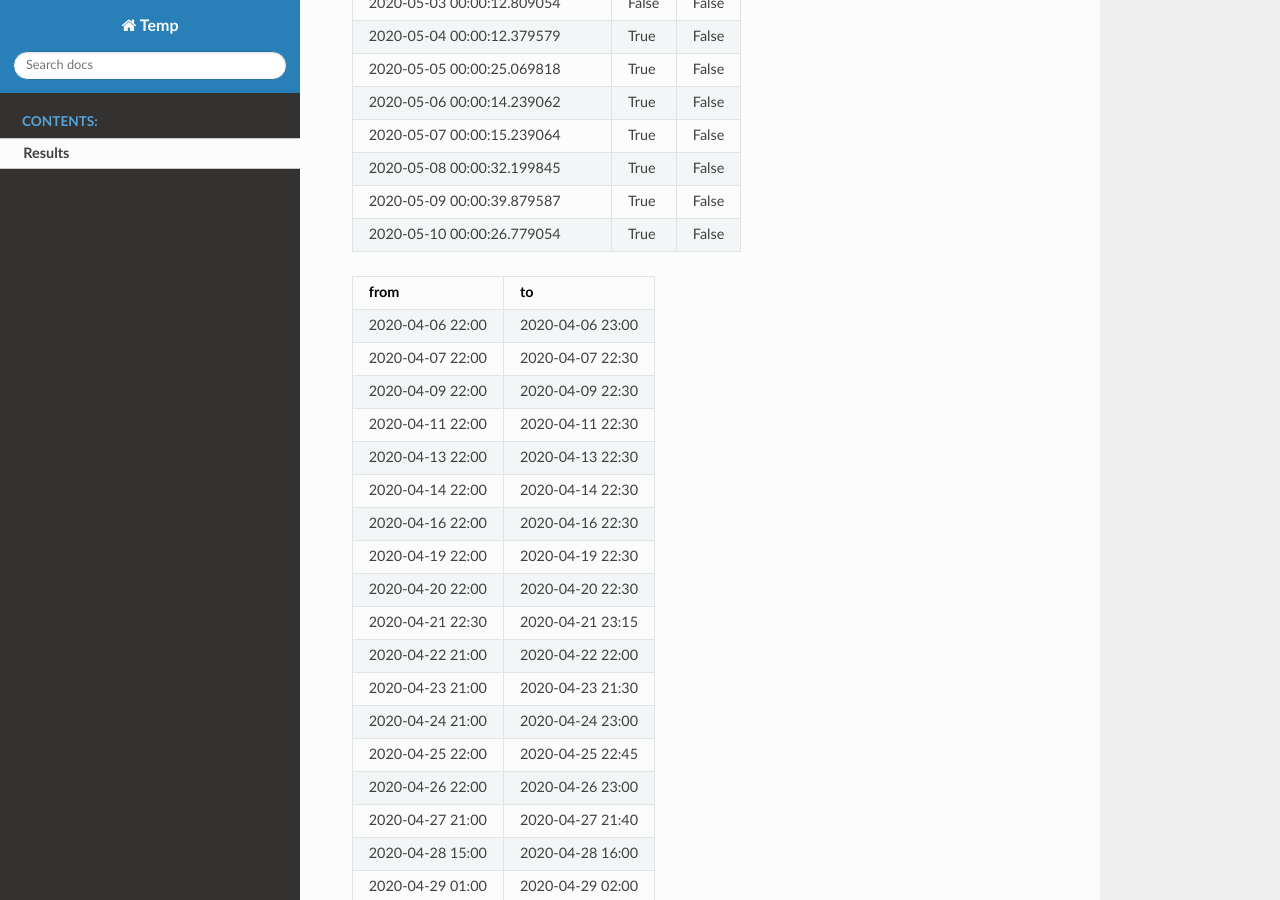
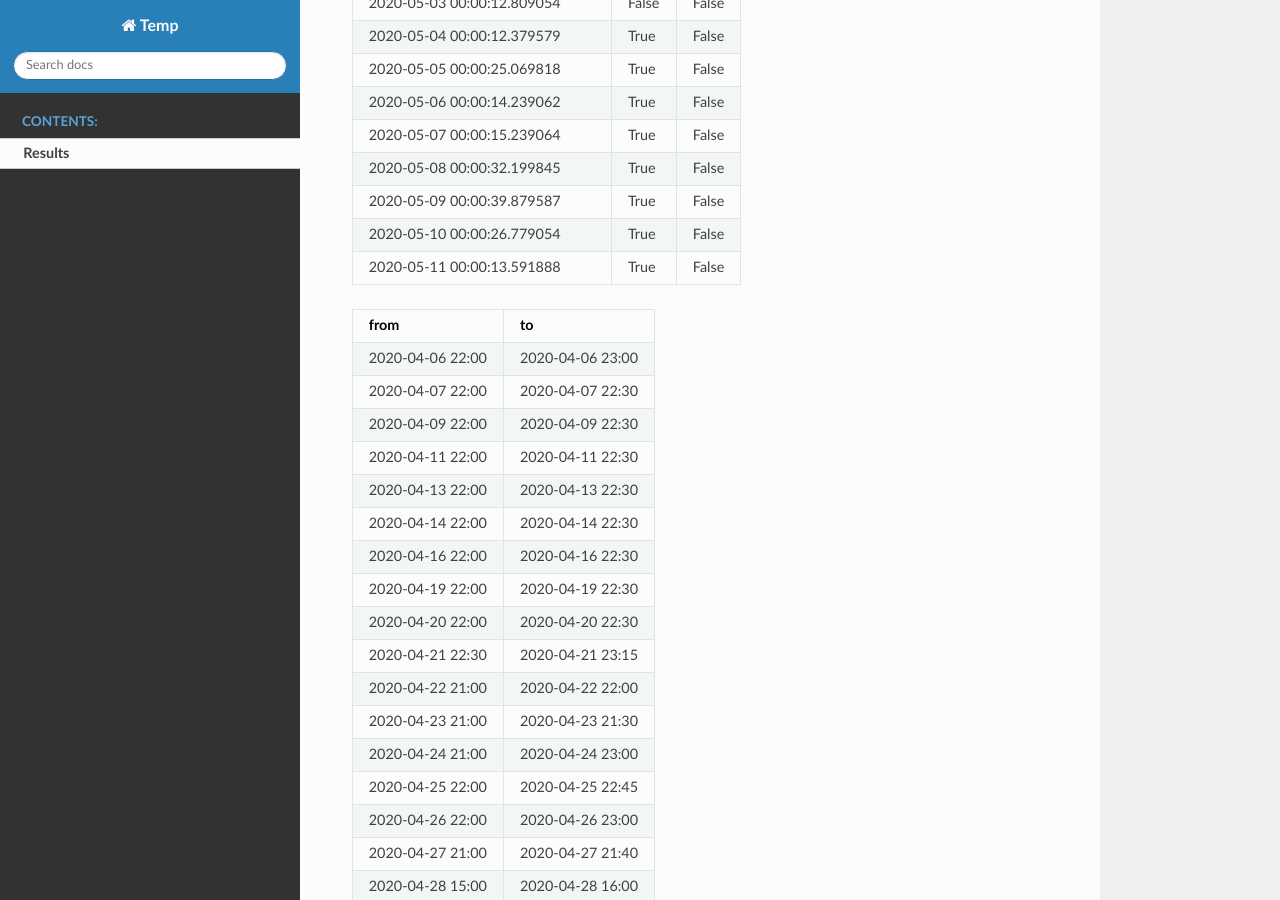
Before and after one commit to shlomow/queries-results, a Sphinx documentation site: the page built from source/results.rst, in a window 1280 px wide and 900 px high, scrolled down 1097 px. Built offline with Sphinx 7.4.7 and the Read the Docs theme 2.0.0, drawn with Linux system fonts in a browser that asks for light colours.

Commit message:
update results

```diff
--- a/source/results.rst
+++ b/source/results.rst
@@ -40,6 +40,7 @@ Results
    2020-05-08 00:00:32.199845, True, False
    2020-05-09 00:00:39.879587, True, False
    2020-05-10 00:00:26.779054, True, False
+   2020-05-11 00:00:13.591888, True, False
 
 .. csv-table::
    :header: "from", "to"
```
Also changed, not shown: results.json (+1 -1 lines).
